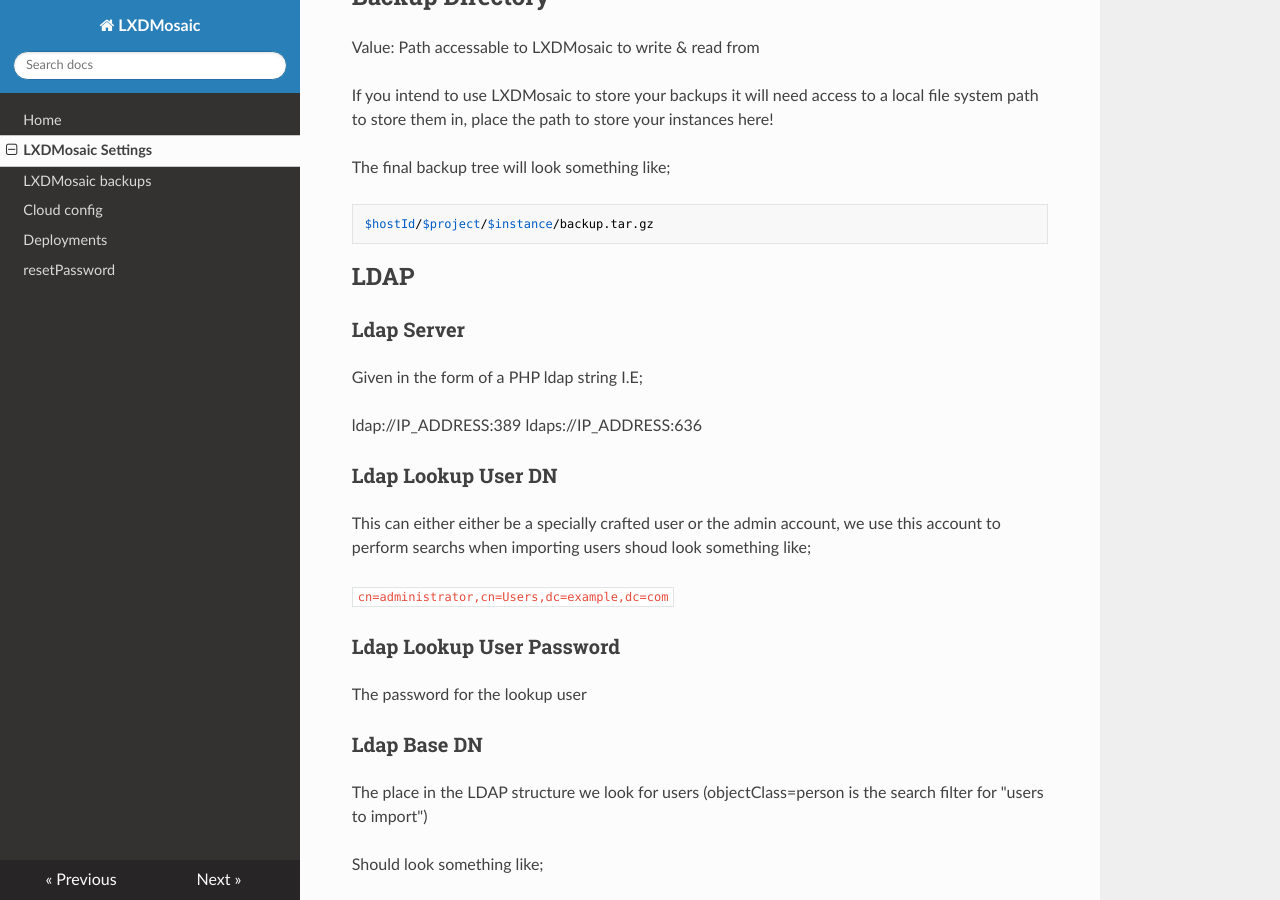
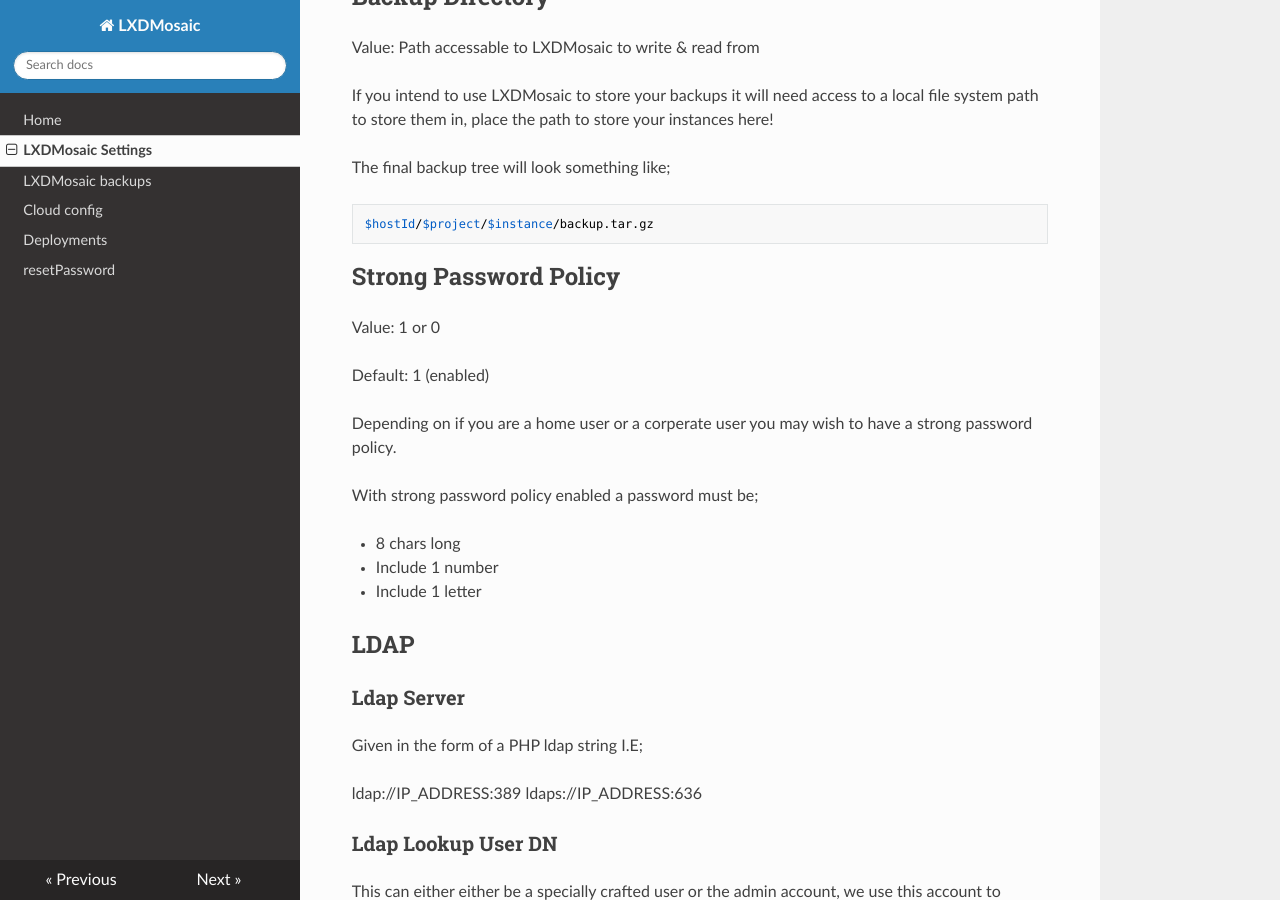
Before and after one commit to turtle0x1/LxdMosaic, an MkDocs documentation site: the page built from docs/LXDMosaic_Settings.md, in a window 1280 px wide and 900 px high, scrolled down 527 px. Built offline with MkDocs 1.6.1, drawn with Linux system fonts in a browser that asks for light colours; nearby versions of some CDN libraries.

Commit message:
Update docs about strong password policy

```diff
--- a/docs/LXDMosaic_Settings.md
+++ b/docs/LXDMosaic_Settings.md
@@ -28,6 +28,21 @@
 The final backup tree will look something like;
 
     $hostId/$project/$instance/backup.tar.gz
+
+## Strong Password Policy
+
+Value: 1 or 0
+
+Default: 1 (enabled)
+
+Depending on if you are a home user or a corperate user you may wish to have
+a strong password policy.
+
+With strong password policy enabled a password must be;
+
+ - 8 chars long
+ - Include 1 number
+ - Include 1 letter
 
 ## LDAP
 
```
